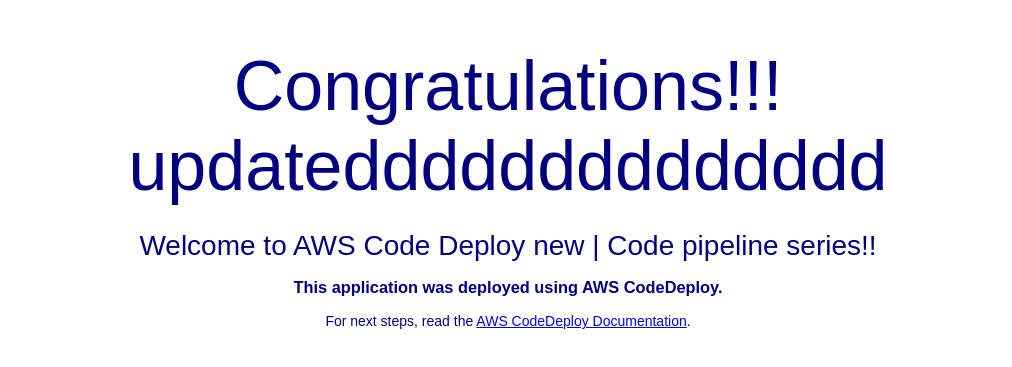
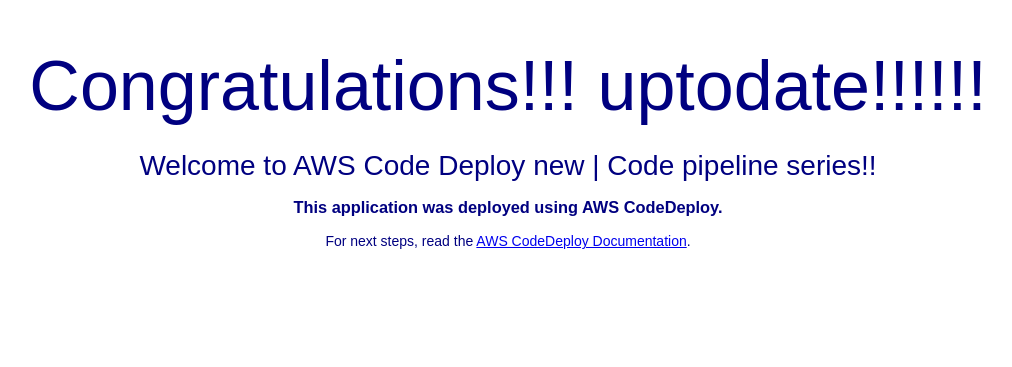
Before and after one commit to tirucloud/aws_cicd_pipline_codedeploy, a plain HTML site: page index.html in a window 1280 px wide. Shown: the part 201-568 px from the top of the page, without its empty margins (132-1144 px from the left). Drawn offline with Linux system fonts and the light colour scheme.

Commit message:
Update index.html

```diff
--- a/index.html
+++ b/index.html
@@ -27,7 +27,7 @@
 <body>
   <div align="center">
     <img src="https://s3.ap-south-1.amazonaws.com/www.basava.com/aar_logo_final.png" style="max-width: 20%;">
-    <h1>Congratulations!!! updatedddddddddddddd </h1>
+    <h1>Congratulations!!! uptodate!!!!!! </h1>
       <h2>Welcome to AWS Code Deploy new | Code pipeline series!!</h2>
     <h3>This application was deployed using AWS CodeDeploy.</h3>
     <p>For next steps, read the <a href="http://aws.amazon.com/documentation/codedeploy">AWS CodeDeploy Documentation</a>.</p>
```
